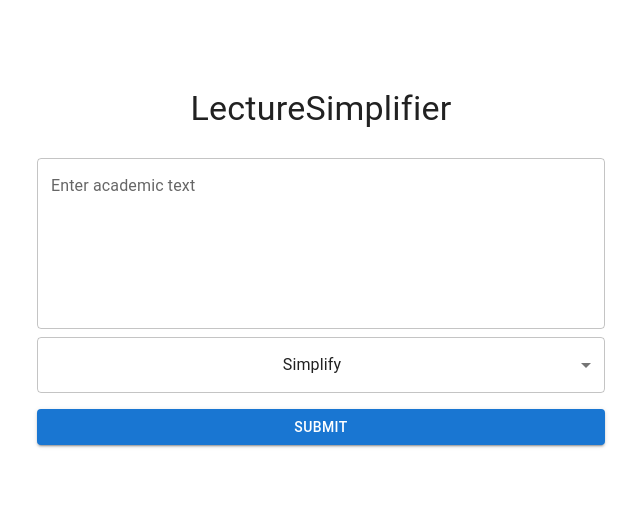
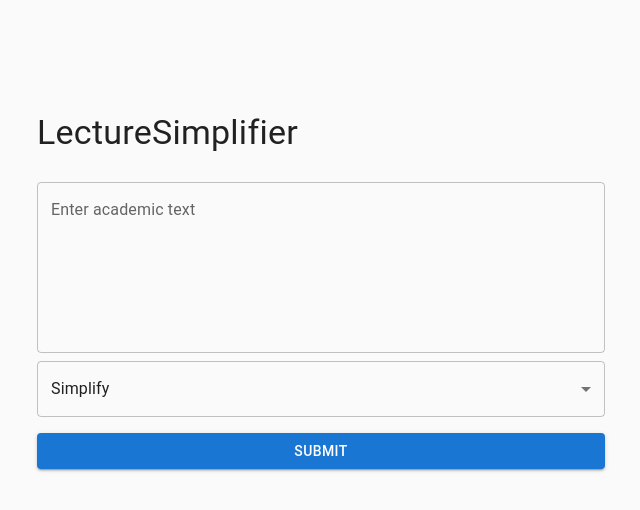
Before and after one commit to CodyGrandt/LectureSummarizer, a React (Vite) app in the folder frontend/lecture-simplifier/: page / in a window 1280 px wide. Shown: the top 510 px of the page, without its empty margins (319-959 px from the left). Built offline with nearby package versions, Linux system fonts and the light colour scheme.

Commit message:
Added a dark mode

```diff
--- a/frontend/lecture-simplifier/src/App.tsx
+++ b/frontend/lecture-simplifier/src/App.tsx
@@ -1,15 +1,45 @@
-// src/App.tsx
+import React, { useState } from 'react';
+import { ThemeProvider, createTheme } from '@mui/material/styles';
+import CssBaseline from '@mui/material/CssBaseline';
+import TextProcessor from './components/TextProcessor';
+import { IconButton, Box, Tooltip } from '@mui/material';
+import LightModeIcon from '@mui/icons-material/LightMode';
+import DarkModeIcon from '@mui/icons-material/DarkMode';
 
-// import React from 'react';
-import './App.css';
-import TextProcessor from './components/TextProcessor';
+const App: React.FC = () => {
+  const [darkMode, setDarkMode] = useState(false);
 
-function App() {
+ const theme = createTheme({
+  palette: {
+    mode: darkMode ? 'dark' : 'light',
+    background: {
+      default: darkMode ? '#1e1e1e' : '#fafafa', // lighter than pure black
+      paper: darkMode ? '#2a2a2a' : '#fff', // also controls Box and Card backgrounds
+    },
+  },
+});
+
+
+  const handleToggleDarkMode = () => {
+    setDarkMode((prevMode) => !prevMode);
+  };
+
   return (
-    <div className="App">
-      <TextProcessor />
-    </div>
+    <ThemeProvider theme={theme}>
+      <CssBaseline />
+      <Box sx={{ p: 2 }}>
+        <Box sx={{ display: 'flex', justifyContent: 'flex-end', mb: 2 }}>
+          <Tooltip title={darkMode ? 'Switch to Light Mode' : 'Switch to Dark Mode'}>
+            <IconButton onClick={handleToggleDarkMode} color="inherit">
+              {darkMode ? <LightModeIcon /> : <DarkModeIcon />}
+            </IconButton>
+          </Tooltip>
+        </Box>
+
+        <TextProcessor />
+      </Box>
+    </ThemeProvider>
   );
-}
+};
 
 export default App;
```
